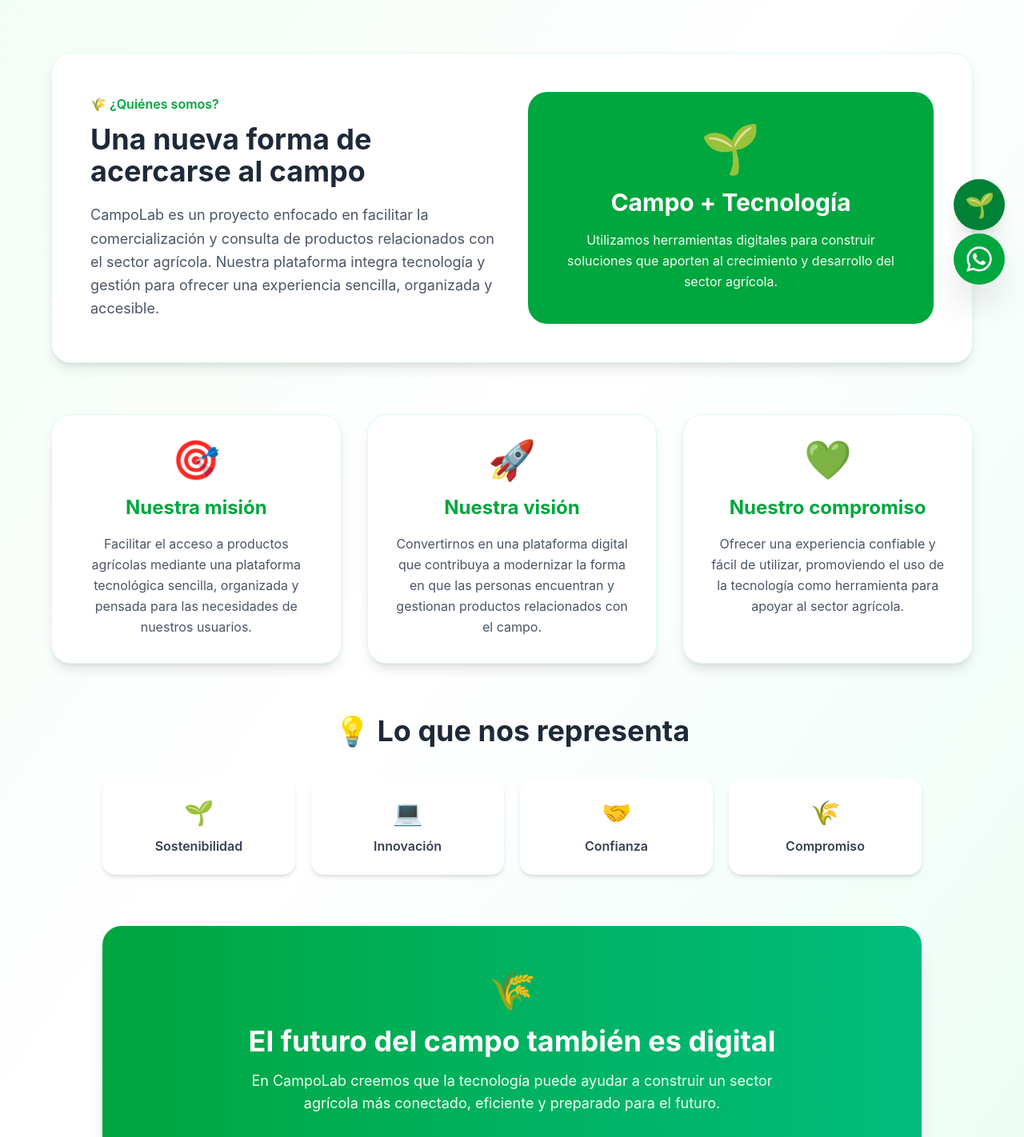
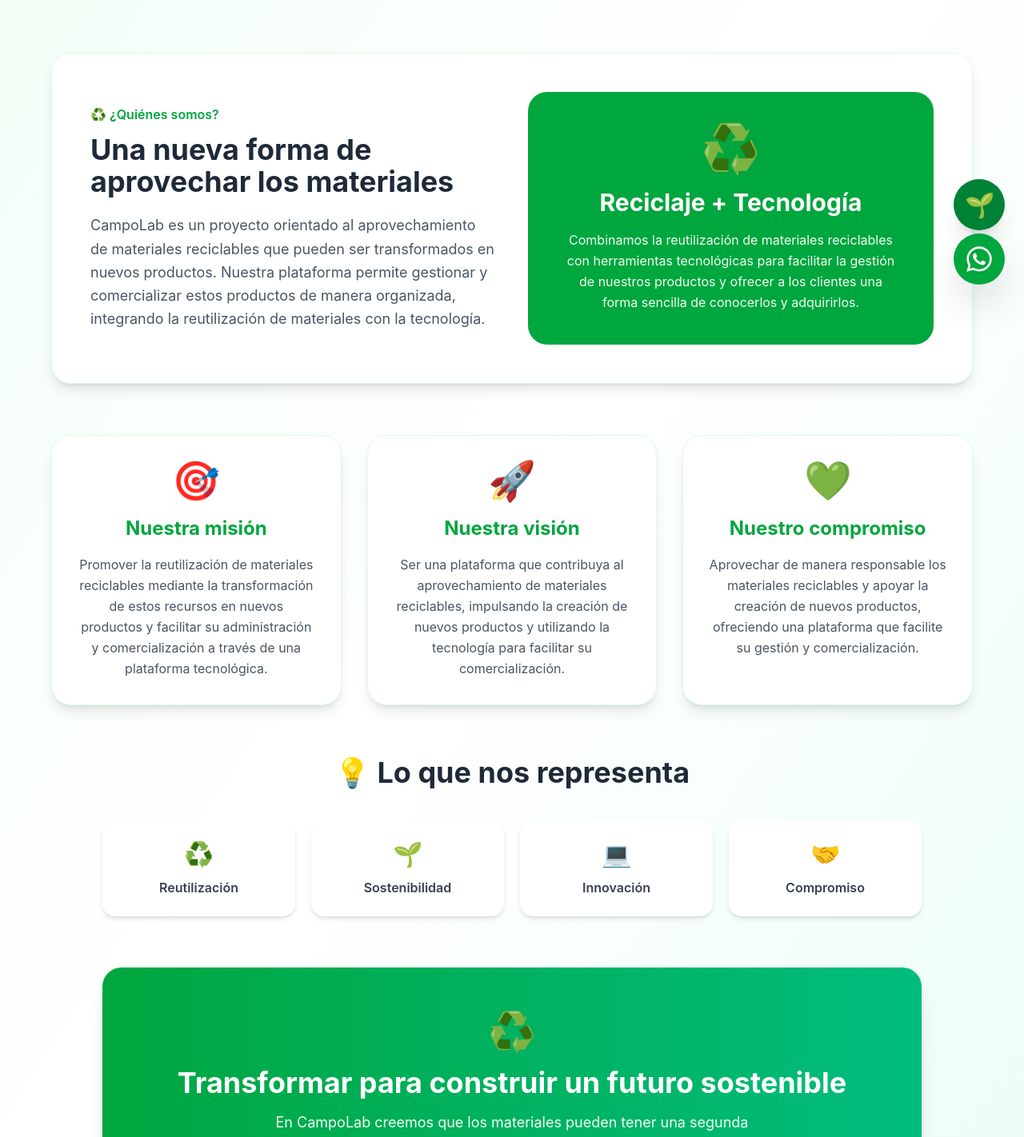
Before and after one commit to breiner200718/CampoLab, a React app in the folder proyecto_react_4/frontend/: page /nosotros in a window 1280 px wide. Shown: the part 420-1842 px from the top of the page at 80% size. Built offline with nearby package versions, Linux system fonts and the light colour scheme; the HTML template or start-up script is replaced by a standard one.

Commit message:
feat: cambios hechos

```diff
--- a/proyecto_react_4/frontend/src/pages/Nosotros.jsx
+++ b/proyecto_react_4/frontend/src/pages/Nosotros.jsx
@@ -1,12 +1,10 @@
 function Nosotros() {
   return (
     <main className="min-h-screen bg-gradient-to-br from-green-50 via-white to-emerald-50 px-6 py-16">
-
       {/* ENCABEZADO */}
       <section className="max-w-5xl mx-auto text-center">
-
         <span className="inline-block bg-green-100 text-green-700 px-5 py-2 rounded-full font-semibold mb-6">
-          🌱 Conectando tecnología y campo
+          ♻️ Transformando materiales, creando oportunidades
         </span>
 
         <h1 className="text-4xl md:text-6xl font-bold text-gray-800 mb-6">
@@ -14,139 +12,123 @@
         </h1>
 
         <p className="text-lg md:text-xl text-gray-600 leading-relaxed max-w-3xl mx-auto">
-          Somos una plataforma creada para facilitar el acceso a productos
-          y soluciones agrícolas, utilizando la tecnología para conectar
-          las necesidades del campo con herramientas modernas y eficientes.
+          CampoLab es una plataforma enfocada en la reutilización de materiales
+          reciclables para la creación de nuevos productos, facilitando su
+          administración y comercialización mediante herramientas
+          tecnológicas.
         </p>
-
       </section>
 
       {/* QUIÉNES SOMOS */}
       <section className="max-w-6xl mx-auto mt-16">
-
         <div className="bg-white rounded-3xl shadow-lg p-8 md:p-12 border border-green-100">
-
           <div className="grid grid-cols-1 md:grid-cols-2 gap-10 items-center">
-
             <div>
               <span className="text-green-600 font-semibold">
-                🌾 ¿Quiénes somos?
+                ♻️ ¿Quiénes somos?
               </span>
 
               <h2 className="text-3xl md:text-4xl font-bold text-gray-800 mt-3 mb-5">
-                Una nueva forma de acercarse al campo
+                Una nueva forma de aprovechar los materiales
               </h2>
 
               <p className="text-gray-600 leading-relaxed text-lg">
-                CampoLab es un proyecto enfocado en facilitar la
-                comercialización y consulta de productos relacionados
-                con el sector agrícola. Nuestra plataforma integra
-                tecnología y gestión para ofrecer una experiencia
-                sencilla, organizada y accesible.
+                CampoLab es un proyecto orientado al aprovechamiento de
+                materiales reciclables que pueden ser transformados en nuevos
+                productos. Nuestra plataforma permite gestionar y
+                comercializar estos productos de manera organizada, integrando
+                la reutilización de materiales con la tecnología.
               </p>
             </div>
 
             <div className="bg-green-600 rounded-3xl p-10 text-white text-center">
-
-              <div className="text-6xl mb-5">
-                🌱
-              </div>
+              <div className="text-6xl mb-5">♻️</div>
 
               <h3 className="text-3xl font-bold mb-4">
-                Campo + Tecnología
+                Reciclaje + Tecnología
               </h3>
 
               <p className="text-green-50 leading-relaxed">
-                Utilizamos herramientas digitales para construir
-                soluciones que aporten al crecimiento y desarrollo
-                del sector agrícola.
+                Combinamos la reutilización de materiales reciclables con
+                herramientas tecnológicas para facilitar la gestión de nuestros
+                productos y ofrecer a los clientes una forma sencilla de
+                conocerlos y adquirirlos.
               </p>
-
             </div>
-
           </div>
-
         </div>
-
       </section>
 
       {/* MISIÓN / VISIÓN / COMPROMISO */}
       <section className="max-w-6xl mx-auto mt-16">
-
         <div className="grid grid-cols-1 md:grid-cols-3 gap-8">
-
           {/* MISIÓN */}
           <div className="bg-white rounded-3xl p-8 shadow-lg border border-green-100 text-center transition duration-300 hover:-translate-y-2 hover:shadow-xl">
-
-            <div className="text-5xl mb-5">
-              🎯
-            </div>
+            <div className="text-5xl mb-5">🎯</div>
 
             <h3 className="text-2xl font-bold text-green-600 mb-4">
               Nuestra misión
             </h3>
 
             <p className="text-gray-600 leading-relaxed">
-              Facilitar el acceso a productos agrícolas mediante
-              una plataforma tecnológica sencilla, organizada y
-              pensada para las necesidades de nuestros usuarios.
+              Promover la reutilización de materiales reciclables mediante la
+              transformación de estos recursos en nuevos productos y facilitar
+              su administración y comercialización a través de una plataforma
+              tecnológica.
             </p>
-
           </div>
 
           {/* VISIÓN */}
           <div className="bg-white rounded-3xl p-8 shadow-lg border border-green-100 text-center transition duration-300 hover:-translate-y-2 hover:shadow-xl">
-
-            <div className="text-5xl mb-5">
-              🚀
-            </div>
+            <div className="text-5xl mb-5">🚀</div>
 
             <h3 className="text-2xl font-bold text-green-600 mb-4">
               Nuestra visión
             </h3>
 
             <p className="text-gray-600 leading-relaxed">
-              Convertirnos en una plataforma digital que contribuya
-              a modernizar la forma en que las personas encuentran
-              y gestionan productos relacionados con el campo.
+              Ser una plataforma que contribuya al aprovechamiento de
+              materiales reciclables, impulsando la creación de nuevos
+              productos y utilizando la tecnología para facilitar su
+              comercialización.
             </p>
-
           </div>
 
           {/* COMPROMISO */}
           <div className="bg-white rounded-3xl p-8 shadow-lg border border-green-100 text-center transition duration-300 hover:-translate-y-2 hover:shadow-xl">
-
-            <div className="text-5xl mb-5">
-              💚
-            </div>
+            <div className="text-5xl mb-5">💚</div>
 
             <h3 className="text-2xl font-bold text-green-600 mb-4">
               Nuestro compromiso
             </h3>
 
             <p className="text-gray-600 leading-relaxed">
-              Ofrecer una experiencia confiable y fácil de utilizar,
-              promoviendo el uso de la tecnología como herramienta
-              para apoyar al sector agrícola.
+              Aprovechar de manera responsable los materiales reciclables y
+              apoyar la creación de nuevos productos, ofreciendo una
+              plataforma que facilite su gestión y comercialización.
             </p>
-
           </div>
-
         </div>
-
       </section>
 
       {/* VALORES */}
       <section className="max-w-5xl mx-auto mt-16 text-center">
-
         <h2 className="text-3xl md:text-4xl font-bold text-gray-800 mb-10">
           💡 Lo que nos representa
         </h2>
 
         <div className="grid grid-cols-2 md:grid-cols-4 gap-5">
+          <div className="bg-white rounded-2xl p-6 shadow-md hover:shadow-lg transition">
+            <div className="text-3xl mb-3">♻️</div>
+
+            <p className="font-semibold text-gray-700">
+              Reutilización
+            </p>
+          </div>
 
           <div className="bg-white rounded-2xl p-6 shadow-md hover:shadow-lg transition">
             <div className="text-3xl mb-3">🌱</div>
+
             <p className="font-semibold text-gray-700">
               Sostenibilidad
             </p>
@@ -154,6 +136,7 @@
 
           <div className="bg-white rounded-2xl p-6 shadow-md hover:shadow-lg transition">
             <div className="text-3xl mb-3">💻</div>
+
             <p className="font-semibold text-gray-700">
               Innovación
             </p>
@@ -161,45 +144,31 @@
 
           <div className="bg-white rounded-2xl p-6 shadow-md hover:shadow-lg transition">
             <div className="text-3xl mb-3">🤝</div>
-            <p className="font-semibold text-gray-700">
-              Confianza
-            </p>
-          </div>
 
-          <div className="bg-white rounded-2xl p-6 shadow-md hover:shadow-lg transition">
-            <div className="text-3xl mb-3">🌾</div>
             <p className="font-semibold text-gray-700">
               Compromiso
             </p>
           </div>
-
         </div>
-
       </section>
 
       {/* LLAMADO FINAL */}
       <section className="max-w-5xl mx-auto mt-16">
-
         <div className="bg-gradient-to-r from-green-600 to-emerald-500 text-white rounded-3xl p-10 md:p-14 text-center shadow-xl">
-
-          <div className="text-5xl mb-5">
-            🌾
-          </div>
+          <div className="text-5xl mb-5">♻️</div>
 
           <h2 className="text-3xl md:text-4xl font-bold mb-4">
-            El futuro del campo también es digital
+            Transformar para construir un futuro sostenible
           </h2>
 
           <p className="text-lg text-green-50 max-w-2xl mx-auto">
-            En CampoLab creemos que la tecnología puede ayudar a
-            construir un sector agrícola más conectado, eficiente
-            y preparado para el futuro.
+            En CampoLab creemos que los materiales pueden tener una segunda
+            oportunidad. Por eso buscamos reutilizar materiales reciclables y
+            transformarlos en nuevos productos, apoyándonos en la tecnología
+            para facilitar su gestión y acercarlos a nuestros clientes.
           </p>
-
         </div>
-
       </section>
-
     </main>
   );
 }
```
